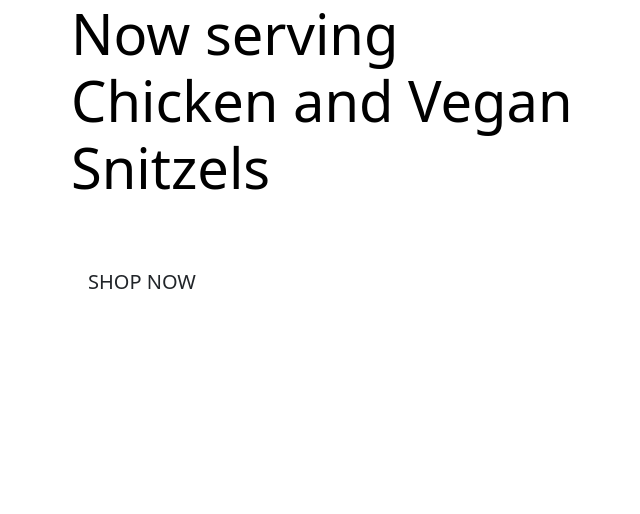
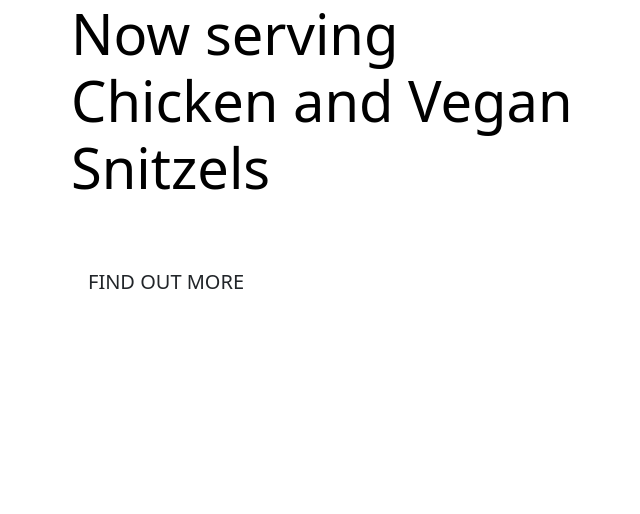
Before and after one commit to mjjstockman/ecommerce, a Django app: page / in a window 1280 px wide. Shown: the top 514 px of the page, without its empty margins (11-651 px from the left). Run offline with Django 3.2, Linux system fonts and the light colour scheme.

Commit message:
Change homepage text

```diff
--- a/home/templates/home/index.html
+++ b/home/templates/home/index.html
@@ -1,5 +1,13 @@
 {% extends "base.html"%}
 {% load static %}
+
+{% block page_header %}
+    <div class="container header-container">
+        <div class="row">
+            <div class="col"></div>
+        </div>
+    </div>
+{% endblock %}
 
 {% block content %}
 <!-- add h-100 to contrainer and row so the following col can be vertically centered usiny my-auto -->
@@ -11,7 +19,7 @@
             </h1>
             <div class="my-5">
                 <h4>
-                    <a href="" class="shop-now-button btn btn-lg rounded-0 text-uppercase py-3">Shop Now</a>
+                    <a href="" class="shop-now-button btn btn-lg rounded-0 text-uppercase py-3">Find Out More</a>
                 </h4>
             </div>
         </div>
```
